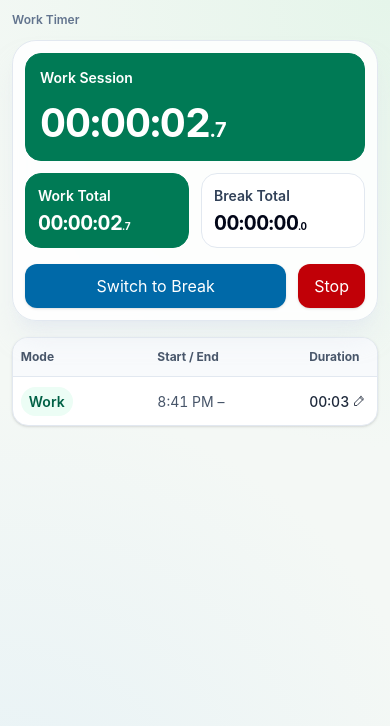
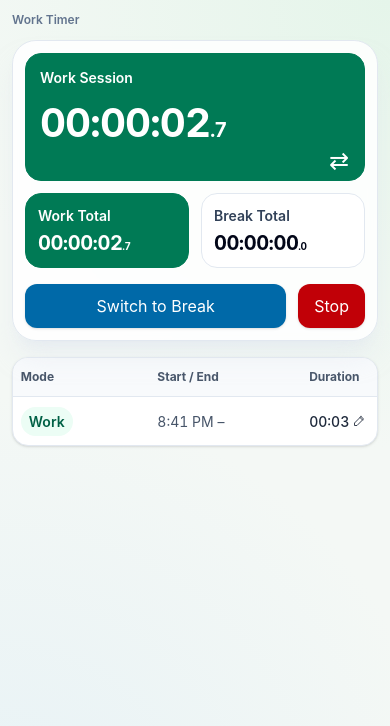
Before and after one commit to virakngauv/work-timer, a Next.js app: page / in a window 390 px wide. Both pictures are taken after a click on the button "Start Work". Shown: the top 726 px of the page. Built offline with nearby package versions, Linux system fonts and the light colour scheme.

Commit message:
feat: toggle work and break by clicking the main timer

```diff
--- a/app/globals.css
+++ b/app/globals.css
@@ -70,6 +70,10 @@ section[tabindex="-1"]:focus {
 
 .current-metric {
   padding: clamp(14px, 3vw, 24px);
+}
+
+.current-timer .current-metric {
+  padding-bottom: calc(clamp(14px, 3vw, 24px) + 20px);
 }
 
 .total-metric {
--- a/components/work-timer.tsx
+++ b/components/work-timer.tsx
@@ -219,6 +219,19 @@ export function WorkTimer() {
         aria-label="Timer"
         className="rounded-3xl border border-slate-200 bg-white/85 p-[clamp(12px,3vw,24px)] shadow-xl shadow-slate-200/50 backdrop-blur"
       >
+        <button
+          type="button"
+          className={`relative block w-full min-w-0 rounded-2xl text-left enabled:cursor-pointer disabled:cursor-default ${state !== "stopped" ? "current-timer" : ""}`}
+          aria-label={
+            state === "stopped"
+              ? "Total time"
+              : state === "work"
+                ? "Switch timer to break"
+                : "Switch timer to work"
+          }
+          disabled={!hydrated || pending || state === "stopped"}
+          onClick={toggleMode}
+        >
           <MetricCard
             label={currentLabel}
             prominent
@@ -226,6 +239,15 @@ export function WorkTimer() {
             active={state !== "stopped"}
             tone={state === "break" ? "break" : "work"}
           />
+          {state !== "stopped" ? (
+            <span
+              aria-hidden="true"
+              className="absolute right-4 bottom-2 text-2xl leading-none text-white"
+            >
+              ⇄
+            </span>
+          ) : null}
+        </button>
 
         <div className="totals-grid">
           <button
```
Also changed, not shown: 2 other files (tests, documents, lock files or other folders). Lines whose indentation alone changed are shown as unchanged.
